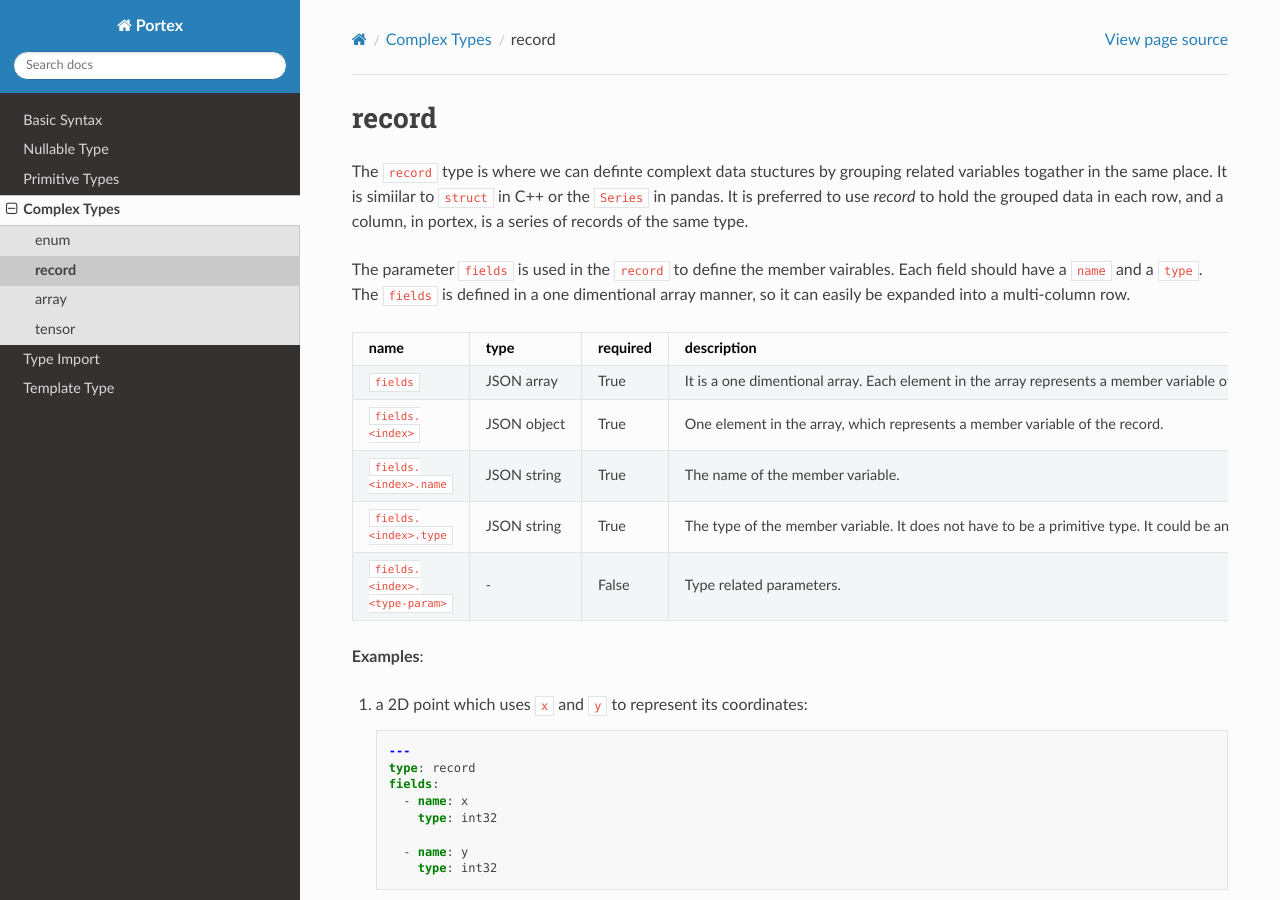
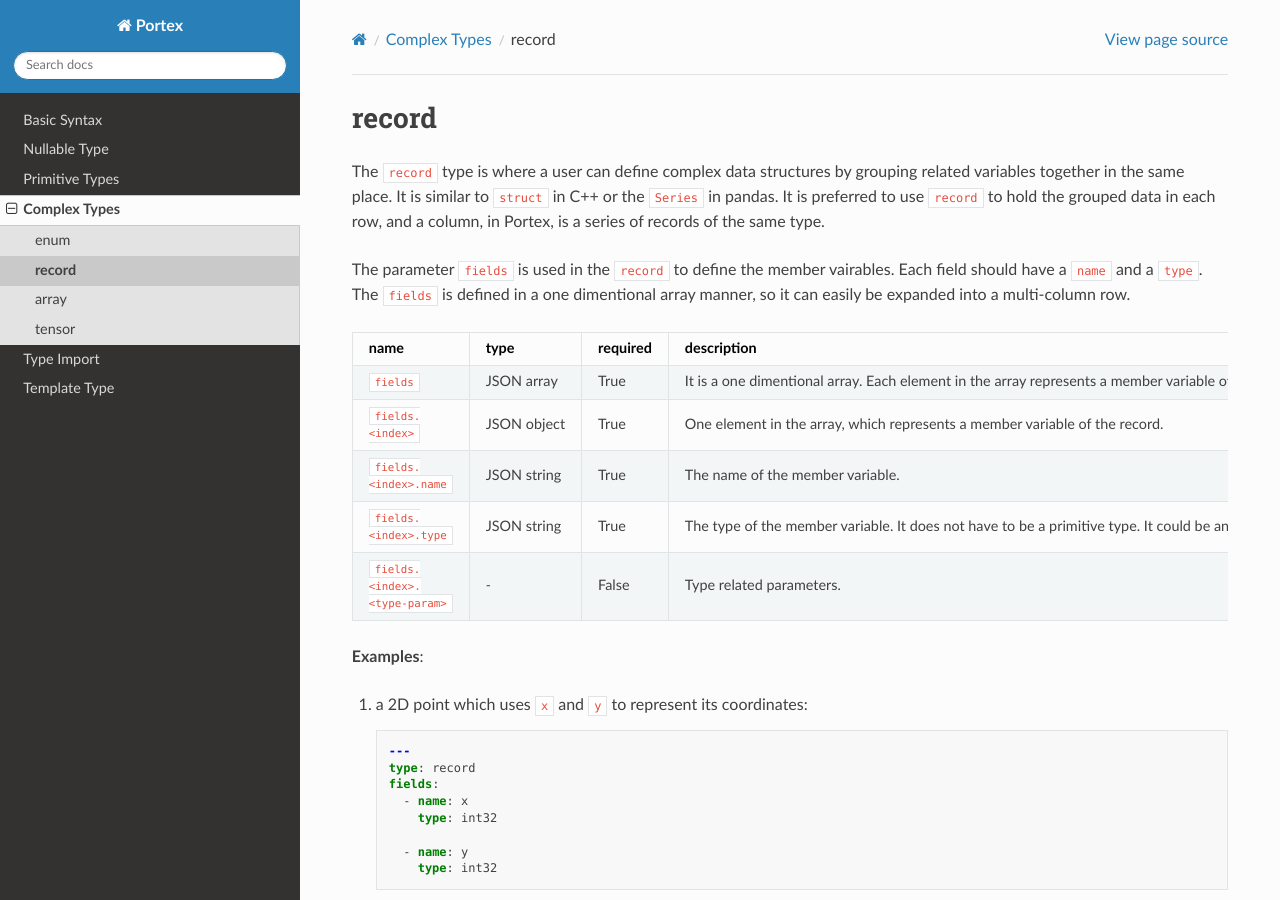
Before and after one commit to Project-OpenBytes/portex, a Sphinx documentation site: the page built from docs/source/schema/complex_types/record.rst, in a window 1280 px wide and 900 px high. Built offline with Sphinx 7.4.7 and the Read the Docs theme 2.0.0, drawn with Linux system fonts in a browser that asks for light colours.

Commit message:
Docs: Change the wording
Change the wording of the documentation to make it more readable. The `record` type in the documentation is more general than those used only for labels. `record` is an equivalent of `struct` in C++ and it is used to define more complex data structures.

```diff
--- a/docs/source/schema/complex_types/record.rst
+++ b/docs/source/schema/complex_types/record.rst
@@ -2,8 +2,8 @@
  record
 ########
 
-The ``record`` type is where we can definte complext data stuctures by grouping related variables togather in the same place. It is simiilar to
-``struct`` in C++ or the ``Series`` in pandas. It is preferred to use `record` to hold the grouped data in each row, and a column, in portex, is a series of records of the same type.
+The ``record`` type is where a user can define complex data structures by grouping related variables together in the same place. It is similar to
+``struct`` in C++ or the ``Series`` in pandas. It is preferred to use ``record`` to hold the grouped data in each row, and a column, in Portex, is a series of records of the same type.
 
 The parameter ``fields`` is used in the ``record`` to define the member vairables. Each field should have a ``name`` and a ``type``. The ``fields`` is defined in a one dimentional array manner, so it can easily be expanded into a multi-column row.
 
```
